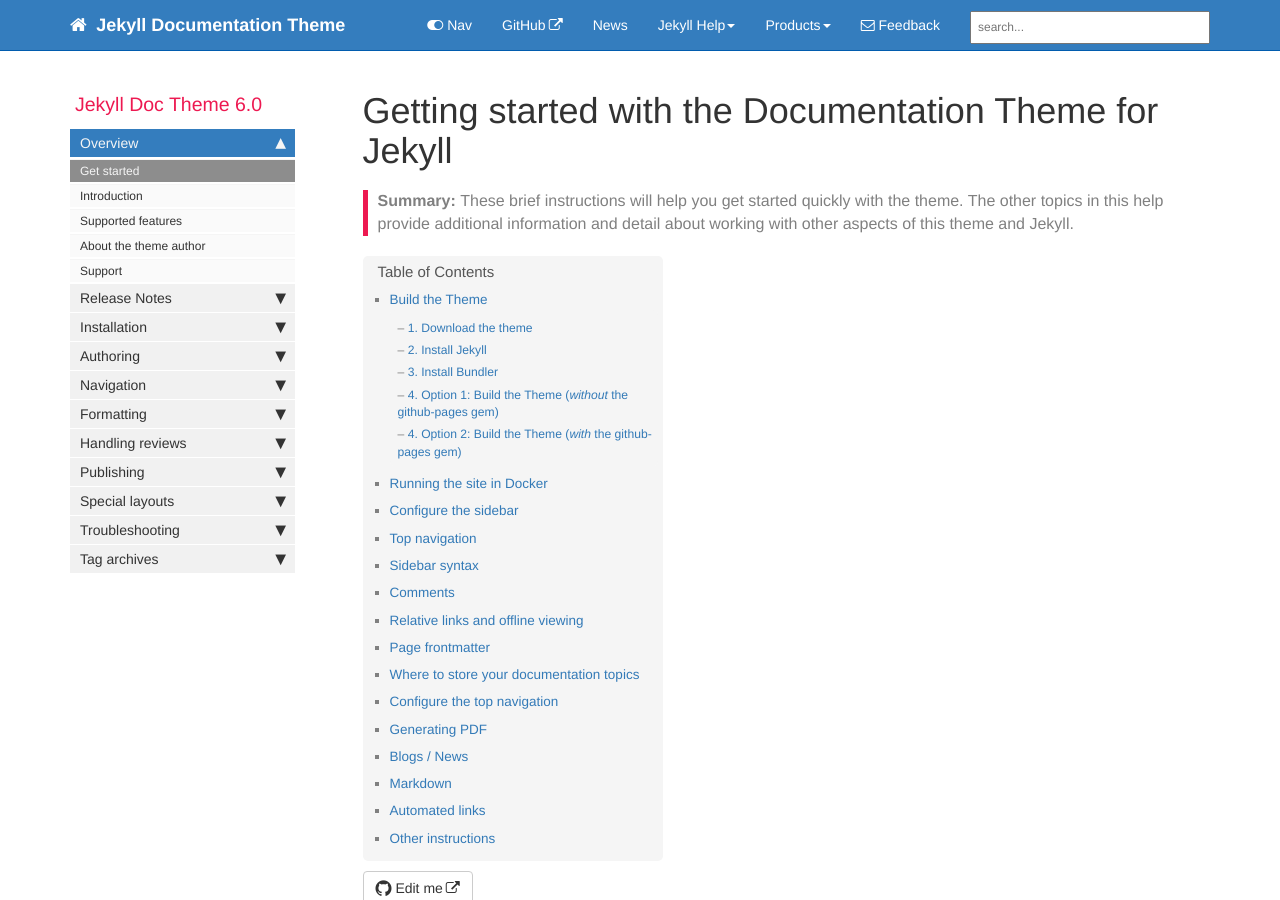
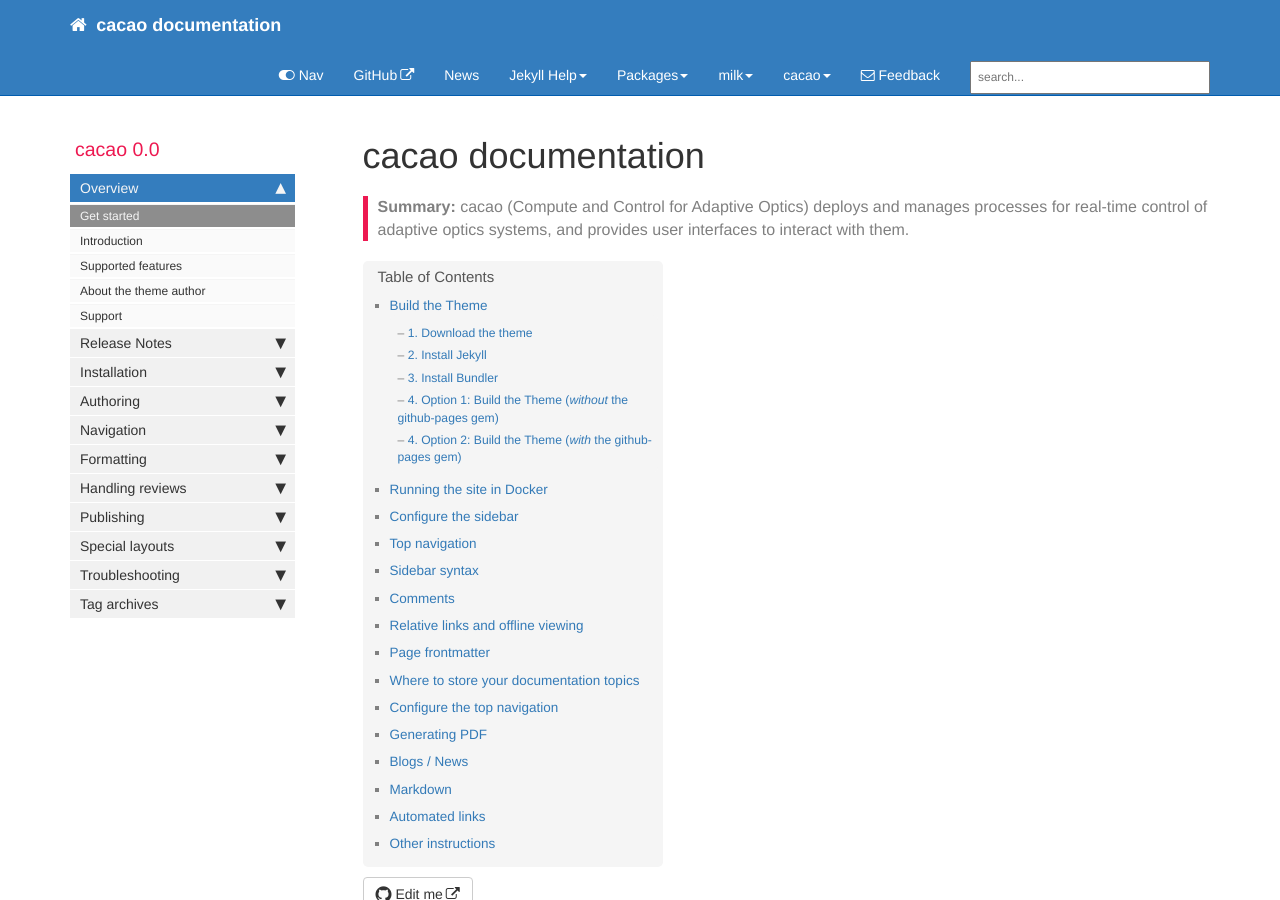
Before and after one commit to oguyon/docs, a Jekyll site: the page built from index.md, in a window 1280 px wide and 900 px high. Built offline with Jekyll 4.4.1, drawn with Linux system fonts in a browser that asks for light colours; comment, search, counter and statistics services are not loaded; some of the changed text lies outside the part shown.

Commit message:
cacao docs

```diff
--- a/Gemfile
+++ b/Gemfile
@@ -5,3 +5,5 @@ gem 'github-pages', group: :jekyll_plugins
 
 # to publich without github page
 #gem "jekyll"
+
+gem "webrick", "~> 1.8"
--- a/_config.yml
+++ b/_config.yml
@@ -1,4 +1,4 @@
-repository: tomjoht/documentation-theme-jekyll
+repository: oguyon/docs
 
 
 url: "oguyon.github.io"
@@ -8,22 +8,19 @@ baseurl: "/docs"
 output: web
 # this property is useful for conditional filtering of content that is separate from the PDF.
 
-topnav_title: Jekyll Documentation Theme
+topnav_title: cacao documentation
 # this appears on the top navigation bar next to the home button
 
-site_title: Jekyll theme for documentation
+site_title: cacao documentation
 # this appears in the html browser tab for the site title (seen mostly by search engines, not users)
 
-company_name: Copyright 2021 Google LLC
+company_name: cacao 2024
 # this appears in the footer
 
-github_editme_path: tomjoht/documentation-theme-jekyll/blob/gh-pages/
+github_editme_path: oguyon/docs/blob/gh-pages/
 # if you're using Github, provide the basepath to the branch you've created for reviews, following the sample here. if not, leave this value blank.
 
-# gitlab_editme_path: tomjoht/documentation-theme-jekyll/blob/gh-pages/
-# if you're using GitLab, provide the basepath to the branch you've created for reviews, following the sample here. if not, leave this value blank.
-
-google_analytics: UA-66296557-1
+google_analytics:
 # if you have google-analytics ID, put it in. if not, edit this value to blank.
 
 host: 127.0.0.1
@@ -38,9 +35,9 @@ exclude:
   - vendor
 # these are the files and directories that jekyll will exclude from the build
 
-feedback_subject_line: Jekyll documentation theme
+feedback_subject_line: cacao documentation
 
-feedback_email: tomjoht@gmail.com
+feedback_email: oliv.guyon@gmail.com
 # used as a contact email for the Feedback link in the top navigation bar
 
 # feedback_disable: true
@@ -53,7 +50,7 @@ feedback_email: tomjoht@gmail.com
 # if you uncomment the previous line, it changes where the feedback link points to
 
 highlighter: rouge
-# library used for syntax highlighting
+  # library used for syntax highlighting
 
 markdown: kramdown
 kramdown:
--- a/_data/sidebars/home_sidebar.yml
+++ b/_data/sidebars/home_sidebar.yml
@@ -20,5 +20,8 @@ entries:
     - title: Product 2
       url: /p2_landing_page.html
       output: web
+    - title: milk
+      url: /milk_landing_page.html
+      output: web
 
 # Copyright 2021 Google LLC
--- a/_data/sidebars/mydoc_sidebar.yml
+++ b/_data/sidebars/mydoc_sidebar.yml
@@ -2,8 +2,8 @@
 
 entries:
 - title: sidebar
-  product: Jekyll Doc Theme
-  version: 6.0
+  product: cacao
+  version: 0.0
   folders:
 
   - title:
--- a/index.md
+++ b/index.md
@@ -1,10 +1,10 @@
 ---
-title: "Getting started with the Documentation Theme for Jekyll"
-keywords: sample homepage
+title: "cacao documentation"
+keywords: adaptive optics
 tags: [getting_started]
 sidebar: mydoc_sidebar
 permalink: index.html
-summary: These brief instructions will help you get started quickly with the theme. The other topics in this help provide additional information and detail about working with other aspects of this theme and Jekyll.
+summary: cacao (Compute and Control for Adaptive Optics) deploys and manages processes for real-time control of adaptive optics systems, and provides user interfaces to interact with them.
 ---
 
 {% include note.html content="If you're cloning this theme, you're probably writing documentation of some kind. I have a blog on technical writing here called <a alt='technical writing blog' href='http://idratherbewriting.com'>I'd Rather Be Writing</a>. If you'd like to stay updated with the latest trends, best practices, and other methods for writing documentation, consider <a href='https://tinyletter.com/tomjoht'>subscribing</a>. I also have a site on <a href='http://idratherbewriting.com/learnapidoc'>writing API documentation</a>." %}
```
Also changed, not shown: _data/topnav.yml (+16 -2 lines), documentation-theme-jekyll-gh-pages/.gitlab-ci.yml (deleted, +0 -26 lines), Gemfile.lock, 1 other file.
